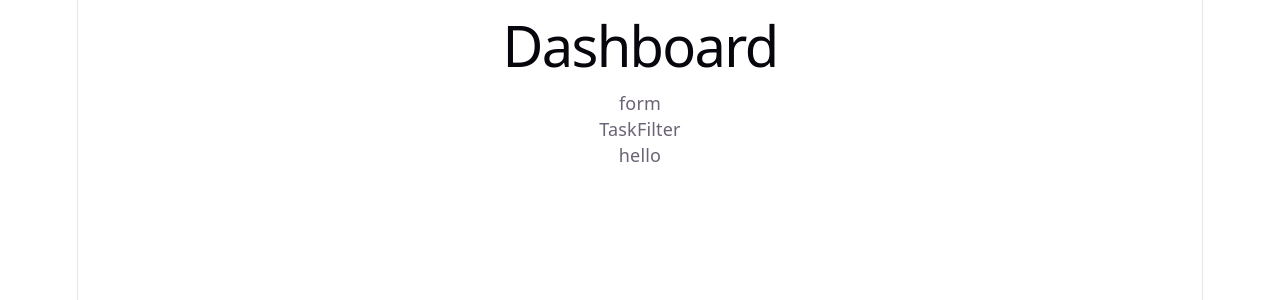
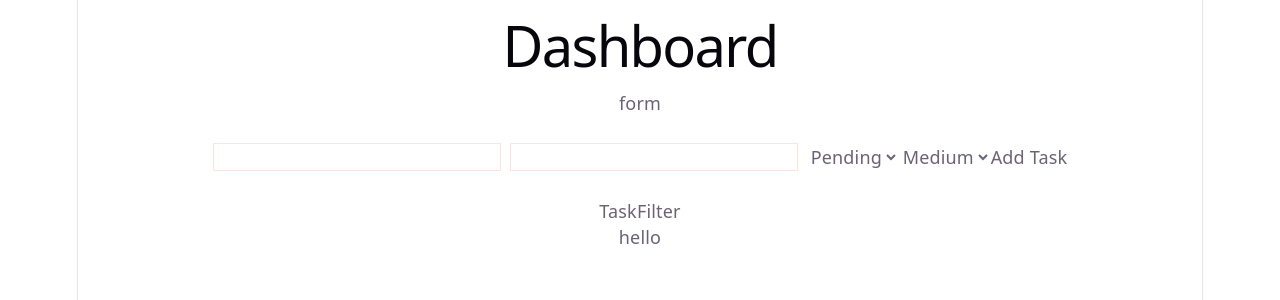
Before and after one commit to jfoskin/task-management-dashboard, a React (Vite) app: page / in a window 1280 px wide. Shown: the top 300 px of the page. Built offline with nearby package versions, Linux system fonts and the light colour scheme.

Commit message:
feat: update TaskForm component to include input fields and form structure

```diff
--- a/src/components/TaskForm/TaskForm.tsx
+++ b/src/components/TaskForm/TaskForm.tsx
@@ -16,8 +16,19 @@ function TaskForm() {
     <div>
       <h3>form</h3>
 
-    {/* <form >
-      <input type="text" name='title' value={formData.title} />
+    <form className="m-4">
+
+      <input type="text" className="border border-red-100 min-w-3xs"/>
+      <input type="text" className="border border-red-100 m-2 min-w-3xs"/>
+      <select name="">
+        <option value="">Pending</option>
+      </select>
+      <select name="">
+        <option value="">Medium</option>
+      </select>
+
+      <button type="submit">Add Task</button>
+      {/* <input type="text" name='title' value={formData.title} />
       <input type="text" name='description' value={formData.description} />
       <select value={formData.status} >
 
@@ -29,8 +40,8 @@ function TaskForm() {
 
 
           </select>
-      <button type='submit'>Add Task</button>
-    </form> */}
+      <button type='submit'>Add Task</button> */}
+    </form>
 
     </div>
   )
```
